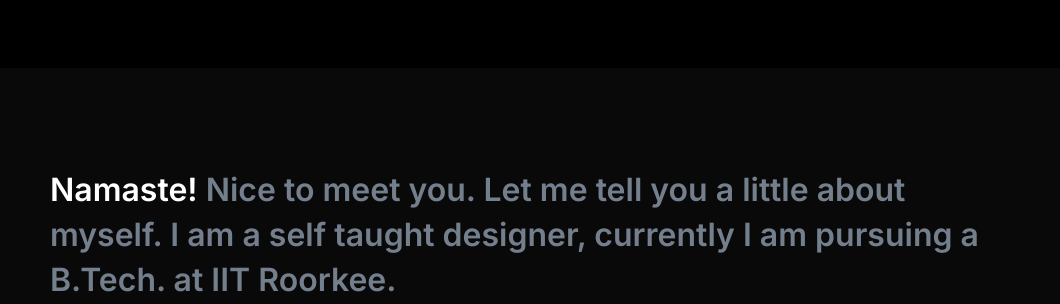
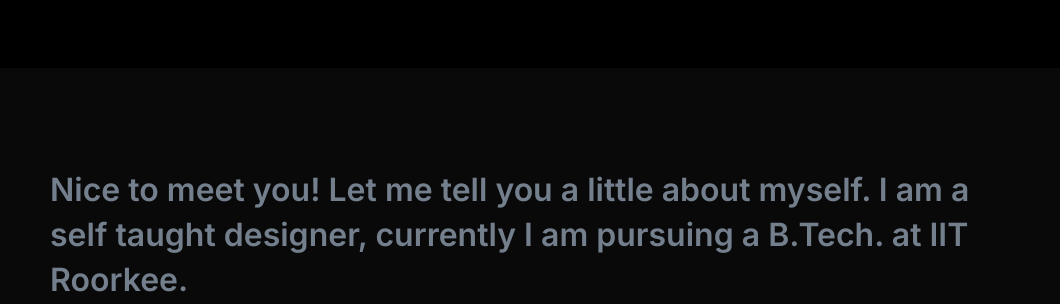
Before and after one commit to arnavchand/portfolioV2, a plain HTML site: page about.html in a window 1280 px wide. Shown: the part 648-952 px from the top of the page, without its empty margins (110-1170 px from the left). Drawn offline with nearby package versions, Linux system fonts and the light colour scheme; a web font is replaced by a local one.

Commit message:
Update about.html

```diff
--- a/about.html
+++ b/about.html
@@ -60,7 +60,7 @@
   <!-- PROJECT DETAILS -->
   <div class="laptop-view project-details-dark">
     <div class="laptop-view container">
-      <p class="laptop-view project-summary-dark"><span style="color: #FFFFFF;">Namaste!</span> Nice to meet you. Let me tell you a little about myself. I am a self taught designer, currently I am pursuing a B.Tech. at IIT Roorkee.
+      <p class="laptop-view project-summary-dark">Nice to meet you! Let me tell you a little about myself. I am a self taught designer, currently I am pursuing a B.Tech. at IIT Roorkee.
       </p>
       <p class="laptop-view project-summary-dark">
         In the course of my under graduation , I have developed an interest in designing digital products through an iterative design process.
@@ -73,7 +73,7 @@
   </div>
 
   <div class="container mob-view">
-    <p style="font-size: 20px; font-weight: 600; line-height: 140%; color: #747F8D; margin-bottom: 20px;;"><span style="color: #FFFFFF;">Namaste!</span> Nice to meet you. Let me tell you a little about myself. I am a self taught designer, currently I am pursuing a B.Tech. at IIT Roorkee.</p>
+    <p style="font-size: 20px; font-weight: 600; line-height: 140%; color: #747F8D; margin-bottom: 20px;;">Nice to meet you! Let me tell you a little about myself. I am a self taught designer, currently I am pursuing a B.Tech. at IIT Roorkee.</p>
     <p style="font-size: 20px; font-weight: 600; line-height: 140%; color: #747F8D; margin-bottom: 20px;">In the course of my under graduation , I have developed an interest in designing digital products through an iterative design process.</p>
     <p style="font-size: 20px; font-weight: 600; line-height: 140%; color: #747F8D; margin-bottom: 40px;">I've worked in both, in-house & agency environments and have been lucky enough to work with some great start-ups and entrepreneurs. Hope to work with you too!</p>
 
```
